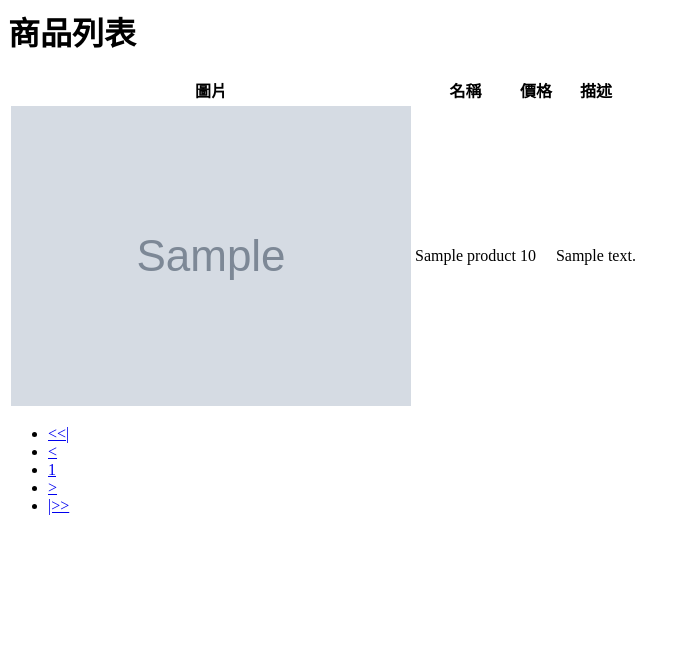
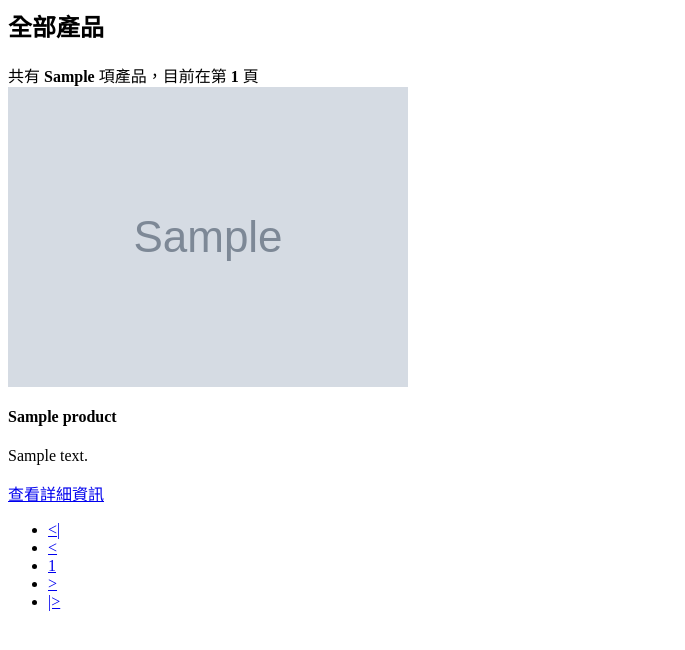
Before and after one commit to guiguzi19971006/custom_framework, a PHP site: template views/product/index.php in a window 1280 px wide. Shown: the top 650 px of the page, without its empty margins (0-685 px from the left). Run offline with PHP 8.4, Linux system fonts and the light colour scheme; the template is opened without the code that fills it: most values are stand-ins (such as "Sample title", 1, 10 or a date in 2020); grey boxes marked "Sample" are stand-in pictures; some libraries are stand-ins or nearby versions.

Commit message:
更新排版

```diff
--- a/views/product/index.php
+++ b/views/product/index.php
@@ -8,68 +8,63 @@
 <body>
     <?php view('components.navbar'); ?>
 
-    <main class="m-5">
-        <div class="main-title text-center">
-            <h1>商品列表</h1>
+    <main>
+        <div class="text-bg-dark p-3 m-3">
+            <div class="clearfix align-items-end">
+                <h2 class="float-start">全部產品</h2>
+                <span class="float-end">
+                    共有 <b><?php echo $productRowNums; ?></b> 項產品，目前在第 <b><?php echo $currentPage; ?></b> 頁
+                </span>
+            </div>
         </div>
 
-        <table class="table table-hover">
-            <thead>
-                <tr class="table-dark">
-                    <th>圖片</th>
-                    <th>名稱</th>
-                    <th>價格</th>
-                    <th>描述</th>
-                </tr>
-            </thead>
-            <tbody>
-                <?php if (isset($products) && is_array($products)) { ?>
-                    <?php foreach ($products as ['id' => $id, 'photo' => $photo, 'name' => $name, 'price' => $price, 'description' => $description]) { ?>
-                        <tr>
-                            <td>
-                                <a href="/products/<?php echo $id; ?>">
-                                    <img src="<?php echo PUBLIC_PATH . '/' . $photo; ?>" alt="<?php echo $name; ?>">
-                                </a>
-                            </td>
+        <div class="bg-light m-3 p-3">
+            <?php if (isset($products) && is_array($products)) { ?>
+                <?php foreach ($products as ['id' => $id, 'photo' => $photo, 'name' => $name, 'price' => $price, 'description' => $description]) { ?>
+                    <div class="card m-3">
+                        <div class="row">
+                            <div class="col-md-4 text-center">
+                                <img src="<?php echo PUBLIC_PATH . '/' . $photo; ?>" alt="<?php echo $name; ?>" class="img-fluid rounded-start">
+                            </div>
 
-                            <td>
-                                <?php echo $name; ?>
-                            </td>
+                            <div class="col-md-8 text-center">
+                                <div class="card-body">
+                                    <h4 class="card-title">
+                                        <?php echo $name; ?>
+                                    </h4>
+                                    <p class="card-text">
+                                        <?php echo $description; ?>
+                                    </p>
+                                    <a href="/products/<?php echo $id; ?>" class="btn btn-dark">
+                                        查看詳細資訊
+                                    </a>
+                                </div>
+                            </div>
+                        </div>
+                    </div>
+                <?php } ?>
+            <?php } ?>
+        </div>
 
-                            <td>
-                                <?php echo $price; ?>
-                            </td>
-
-                            <td>
-                                <?php echo $description; ?>
-                            </td>
-                        </tr>
-                    <?php } ?>
-                <?php } else { ?>
-                    <tr>
-                        <td class="text-center" colspan="3">暫無產品</td>
-                    </tr>
-                <?php } ?>
-            </tbody>
-        </table>
-
-        <ul class="pagination justify-content-center">
+        <ul class="pagination justify-content-center m-3">
             <li class="page-item">
-                <a class="page-link" href="?page=1"><<|</a>
+                <a class="page-link" href="?page=1">&lt;|</a>
             </li>
             <li class="page-item">
-                    <a class="page-link" href="?page=<?php echo ($currentPage - 1) < 1 ? 1 : $currentPage - 1; ?>"><</a>
-                </li>
+                <a class="page-link" href="?page=<?php echo ($currentPage - 1) < 1 ? 1 : $currentPage - 1; ?>">&lt;</a>
+            </li>
             <?php for ($i = 1; $i <= $totalPageNums; $i++) { ?>
                 <li class="page-item<?php echo $i === $currentPage ? ' active' : ''; ?>">
-                    <a class="page-link" href="?page=<?php echo $i; ?>"><?php echo $i; ?></a>
+                    <a class="page-link" href="?page=<?php echo $i; ?>">
+                        <?php echo $i; ?>
+                    </a>
                 </li>
             <?php } ?>
             <li class="page-item">
-                    <a class="page-link" href="?page=<?php echo ($currentPage + 1) > $totalPageNums ? $totalPageNums : $currentPage + 1; ?>">></a>
-                </li>
+                <a class="page-link" href="?page=<?php echo ($currentPage + 1) > $totalPageNums ? $totalPageNums : $currentPage + 1; ?>">&gt;</a>
+            </li>
             <li class="page-item">
-                <a class="page-link" href="?page=<?php echo $totalPageNums; ?>">|>></a>
+                <a class="page-link" href="?page=<?php echo $totalPageNums; ?>">|&gt;</a>
             </li>
         </ul>
     </main>
--- a/views/product/show.php
+++ b/views/product/show.php
@@ -8,11 +8,12 @@
 <body>
     <?php view('components.navbar'); ?>
 
-    <main class="m-5">
-        <div class="main-title text-center">
+    <main>
+        <div class="text-bg-dark p-3 m-3 text-center">
             <h1>產品資訊</h1>
         </div>
 
+        <div class="bg-light p-3">
             <table class="table table-hover">
                 <tr>
                     <th class="table-dark">圖片</th>
@@ -63,6 +64,7 @@
                     </td>
                 </tr>
             </table>
+        </div>
     </main>
 
     <?php view('components.footer'); ?>
```
Also changed, not shown: public/css/style.css (+1 -6 lines), views/components/navbar.php (+7 -7 lines), views/home/index.php (+14 -11 lines). Lines whose indentation alone changed are shown as unchanged.
